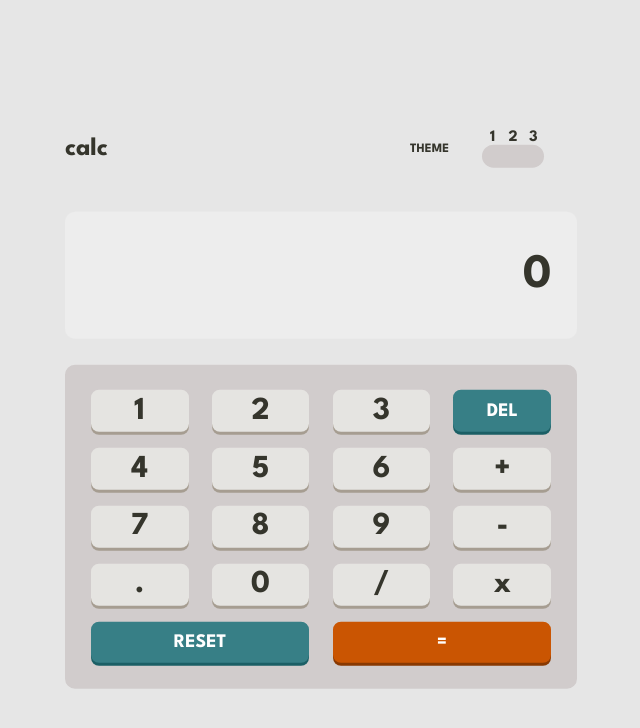
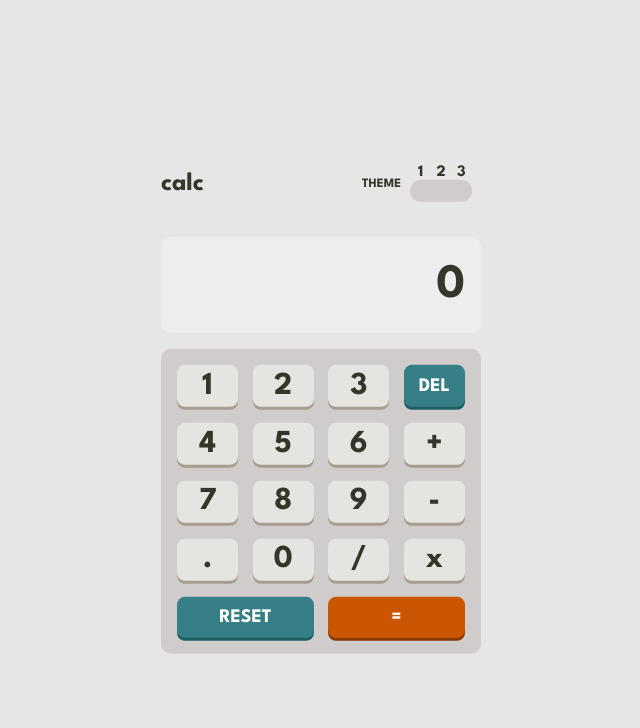
Before and after one commit to rodrfct/calculator-app, a Vue app: page / in a window 1280 px wide. Shown: the top 728 px of the page, without its empty margins (319-959 px from the left). Built offline with nearby package versions, Linux system fonts and the light colour scheme.

Commit message:
Adjusted size for large screens

```diff
--- a/src/App.vue
+++ b/src/App.vue
@@ -28,7 +28,8 @@ import InputComponent from './components/InputComponent.vue';
 
 @media screen and (width > 600px) {
   .wrapper {
-    min-width: 40%
+    min-width: 25%;
+    max-width: 50%;
   }
 }
 </style>
```
Also changed, not shown: 4 other files (tests, documents, lock files or other folders).
